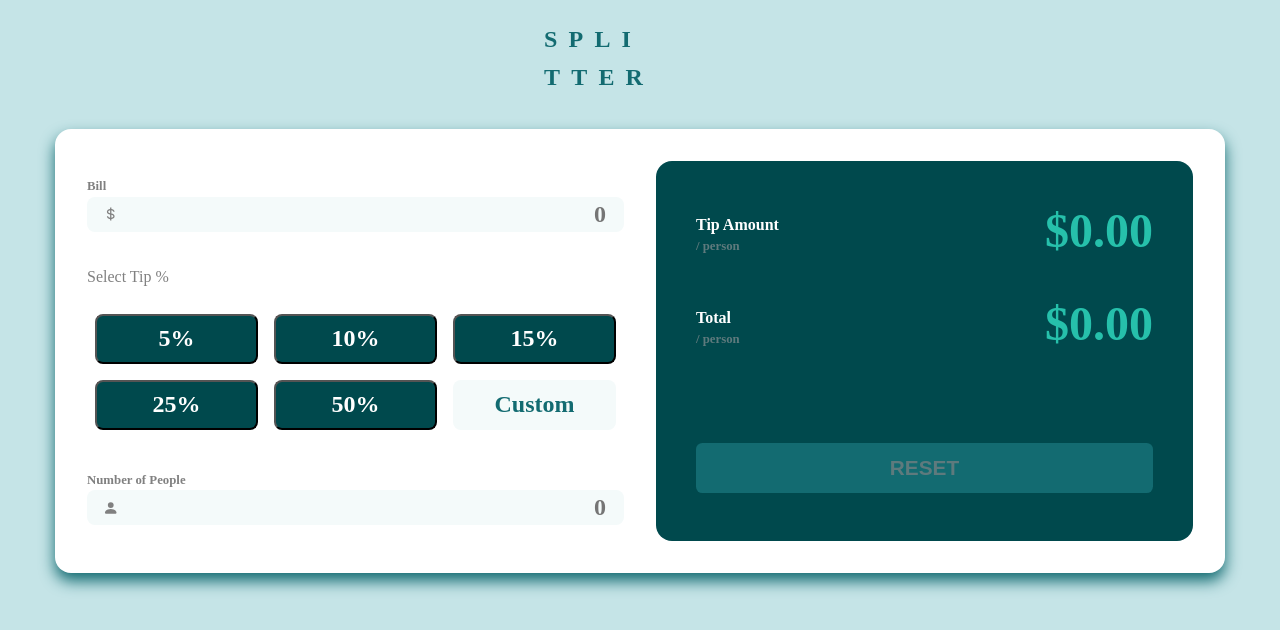
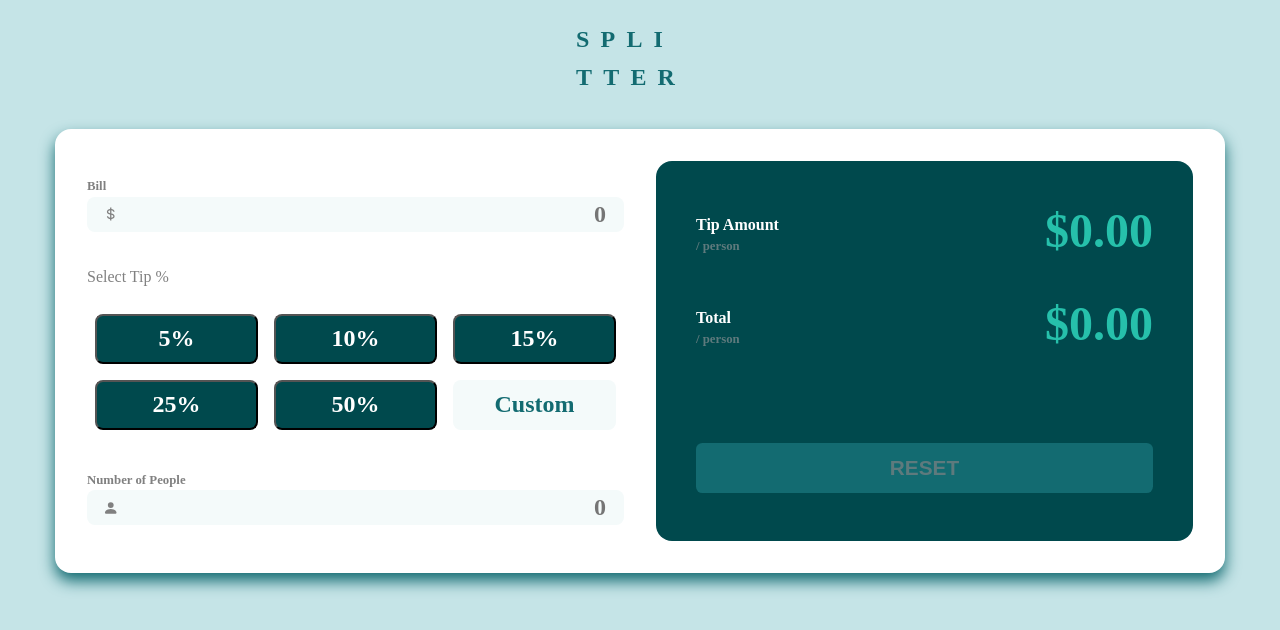
Before and after one commit to Chris-Ejeh/tip-calculator, a Next.js app: page / in a window 1280 px wide. Shown: the top 630 px of the page. Built offline with nearby package versions, Linux system fonts and the light colour scheme.

Commit message:
updated header-text layout

```diff
--- a/components/Card/Card.tsx
+++ b/components/Card/Card.tsx
@@ -38,7 +38,6 @@ export const Card: FC<CardProps> = ({ reset }) => {
         setTip(num);
         setIsActive(true);
     };
-    console.log(tip);
 
     const handleSubmit: FormEventHandler<HTMLFormElement> = (e) => {
         e.preventDefault();
--- a/components/MainCard/MainCard.module.scss
+++ b/components/MainCard/MainCard.module.scss
@@ -16,5 +16,5 @@
     letter-spacing: 0.7rem;
     margin-bottom: 2rem;
     color: $Cyan;
-    width: 15%;
+    width: 10%;
 }
```
Also changed, not shown: 1 other file (tests, documents, lock files or other folders).
